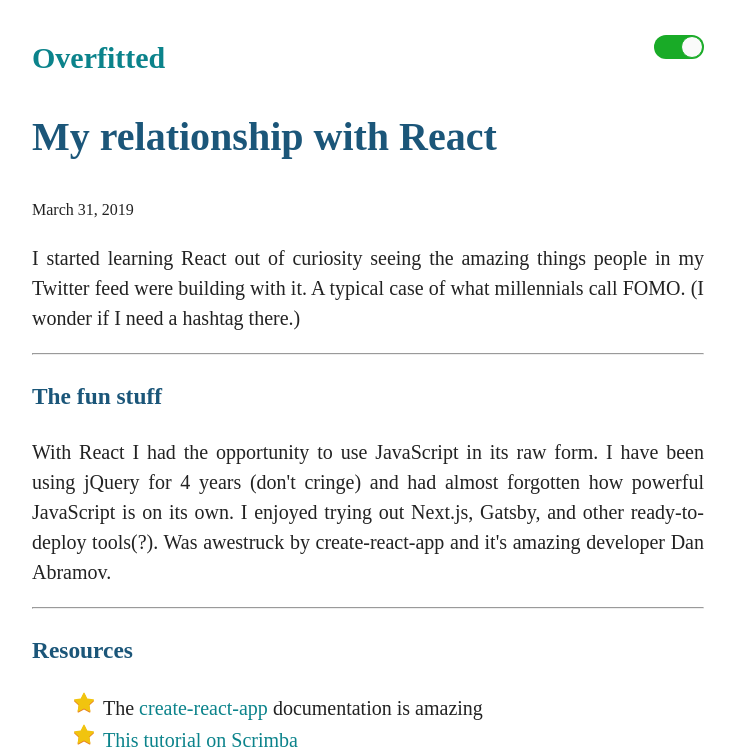
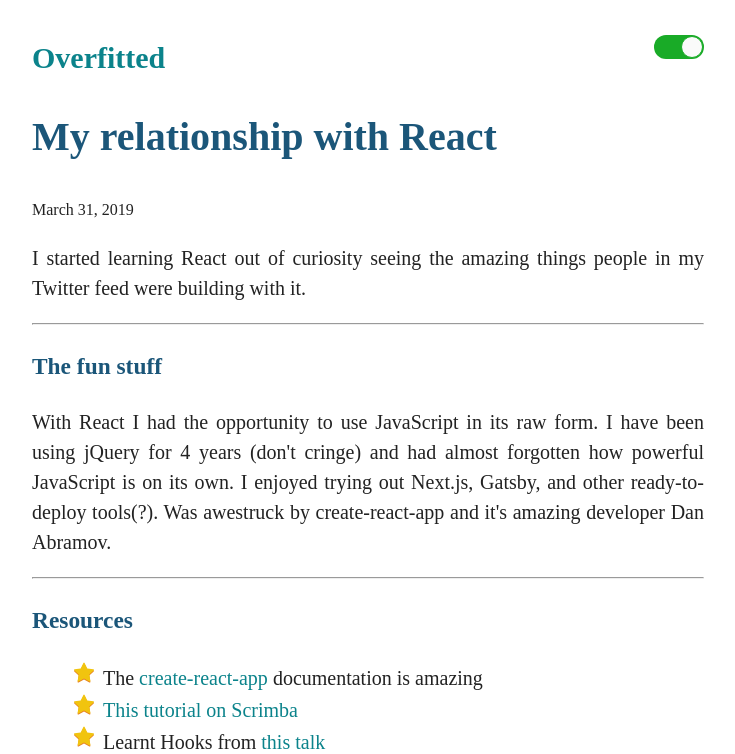
Before and after one commit to shivangidas/blog, a React (Create React App) app: page /blog/ReactAndMe in a window 1280 px wide. Shown: the top 754 px of the page, without its empty margins (272-1007 px from the left). Built offline with nearby package versions, Linux system fonts and the light colour scheme.

Commit message:
irrelevant

```diff
--- a/src/posts/ReactAndMe.js
+++ b/src/posts/ReactAndMe.js
@@ -12,8 +12,7 @@ class Post extends Component {
         <article>
           <p>
             I started learning React out of curiosity seeing the amazing things
-            people in my Twitter feed were building with it. A typical case of
-            what millennials call FOMO. (I wonder if I need a hashtag there.)
+            people in my Twitter feed were building with it.
           </p>
           <hr />
           <h3>The fun stuff</h3>
```
